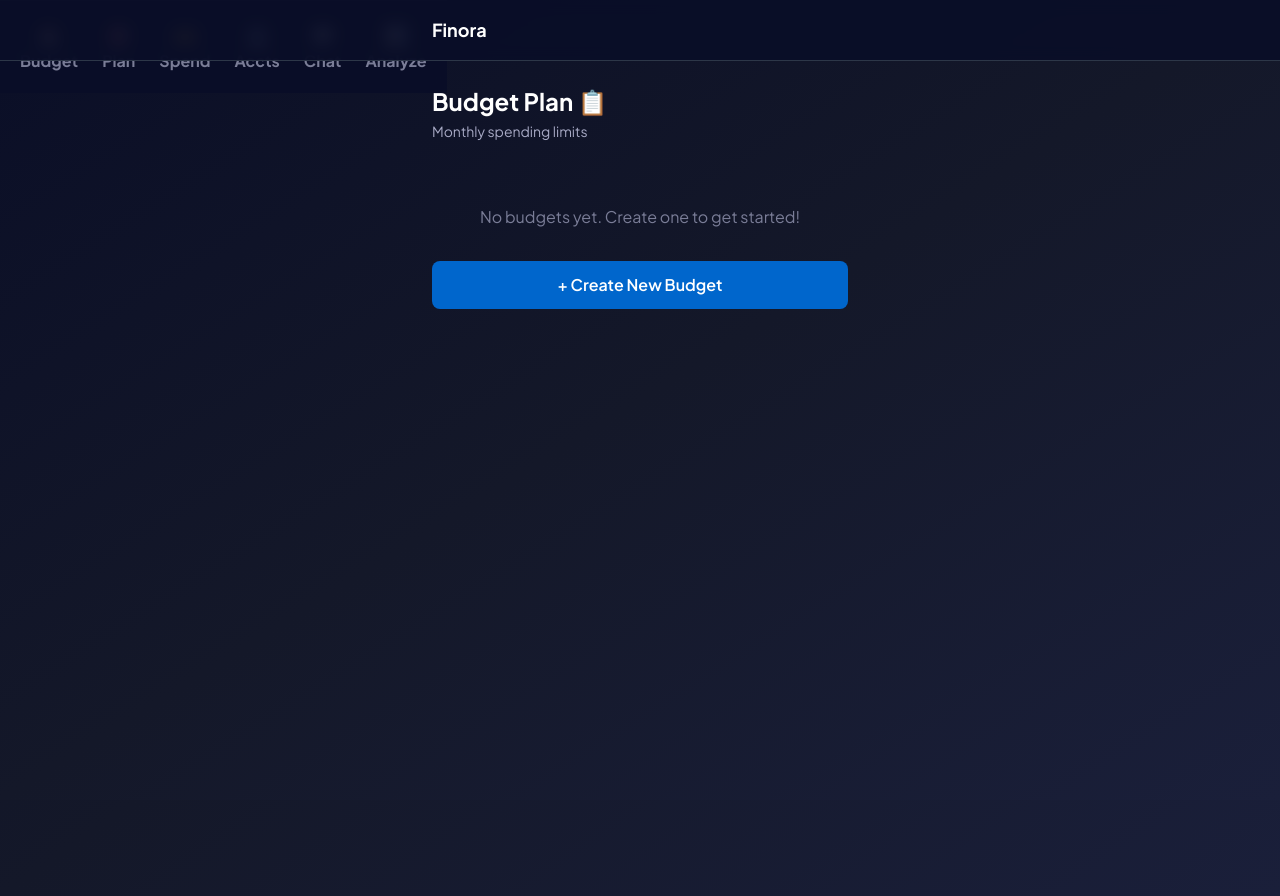
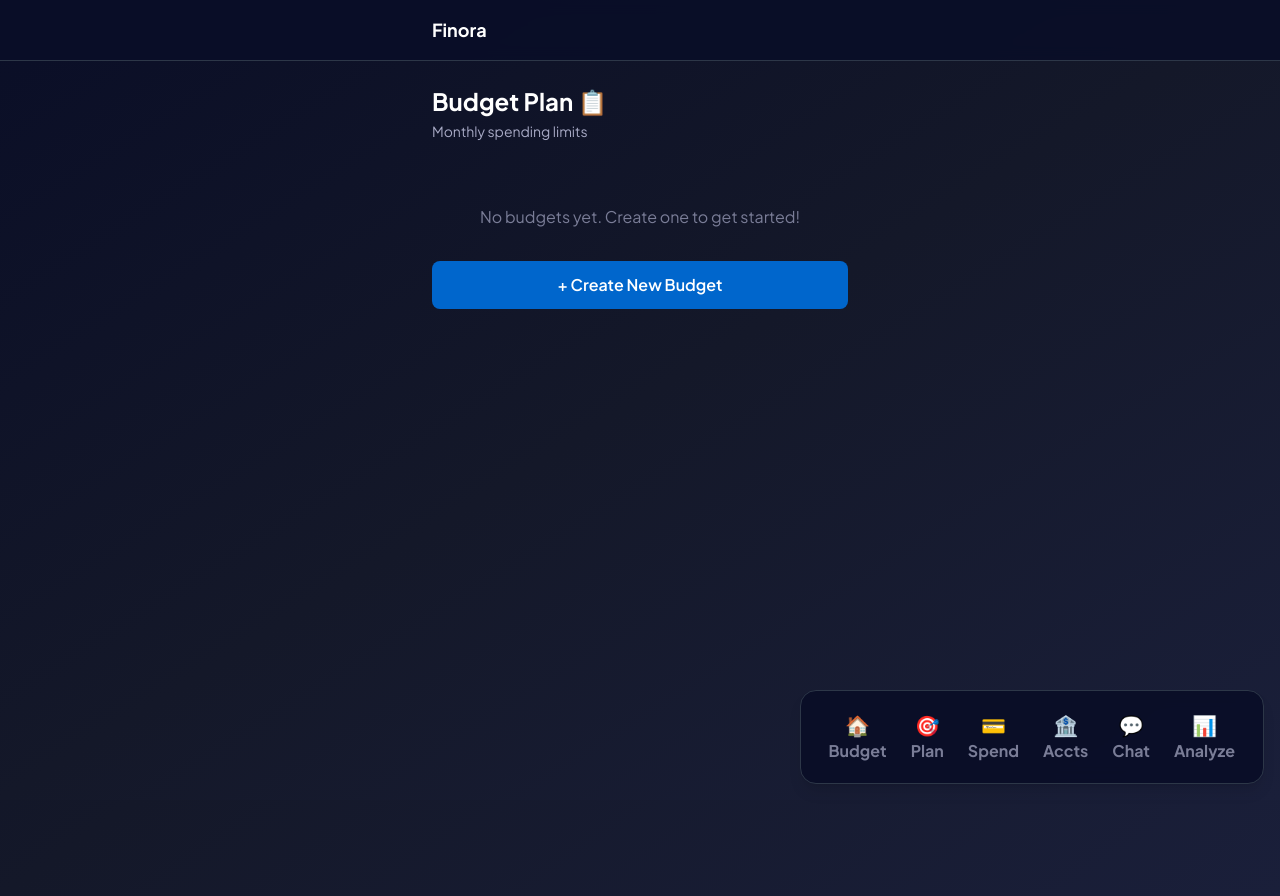
Before and after one commit to Nithyon/Finora, a Next.js app: page /budget in a window 1280 px wide. Built offline with nearby package versions, Linux system fonts and the light colour scheme; no server answers.

Commit message:
Fix: Move navbar to bottom-right with inline styles for fixed positioning

```diff
--- a/app/budget/page.tsx
+++ b/app/budget/page.tsx
@@ -85,7 +85,7 @@ export default function BudgetPage() {
         </div>
       </header>
 
-      <main className="max-w-md mx-auto px-4 pb-24 pt-6">
+      <main className="max-w-md mx-auto px-4 pt-6">
         <div className="mb-8">
           <h2 className="text-2xl font-bold text-white mb-1">Budget Plan 📋</h2>
           <p className="text-sm text-[#a8aac5]">Monthly spending limits</p>
--- a/app/layout.tsx
+++ b/app/layout.tsx
@@ -31,8 +31,8 @@ export default function RootLayout({
       </head>
       <body className={`${jakarta.variable} antialiased bg-gradient-to-br from-[#0a0e27] via-[#141829] to-[#1a1f3a] font-sans overflow-x-hidden`}>
         <AppProvider>
-          <div className="flex flex-col w-screen min-h-[100dvh]">
-            <main className="flex-1 w-full overflow-y-auto pb-24">{children}</main>
+          <div className="flex flex-col w-screen min-h-[100dvh] overflow-hidden">
+            <main className="flex-1 w-full overflow-y-auto pb-24 relative">{children}</main>
             <BottomNavbar />
           </div>
         </AppProvider>
--- a/src/components/layout/BottomNavbar.tsx
+++ b/src/components/layout/BottomNavbar.tsx
@@ -19,8 +19,16 @@ export default function BottomNavbar() {
   ];
 
   return (
-    <nav className="fixed bottom-0 left-0 right-0 bg-[#0a0e27]/95 backdrop-blur border-t border-[#2d3748] z-[9999]">
-      <div className="w-full max-w-md mx-auto px-2 py-3 flex justify-around items-center gap-1">
+    <nav
+      className="bg-[#0a0e27]/95 backdrop-blur border border-[#2d3748] rounded-2xl shadow-lg"
+      style={{
+        position: 'fixed',
+        bottom: '1rem',
+        right: '1rem',
+        zIndex: 50,
+      }}
+    >
+      <div className="px-4 py-3 flex justify-center items-center gap-1">
         {navItems.map((item) => (
           <Link
             key={item.href}
```
